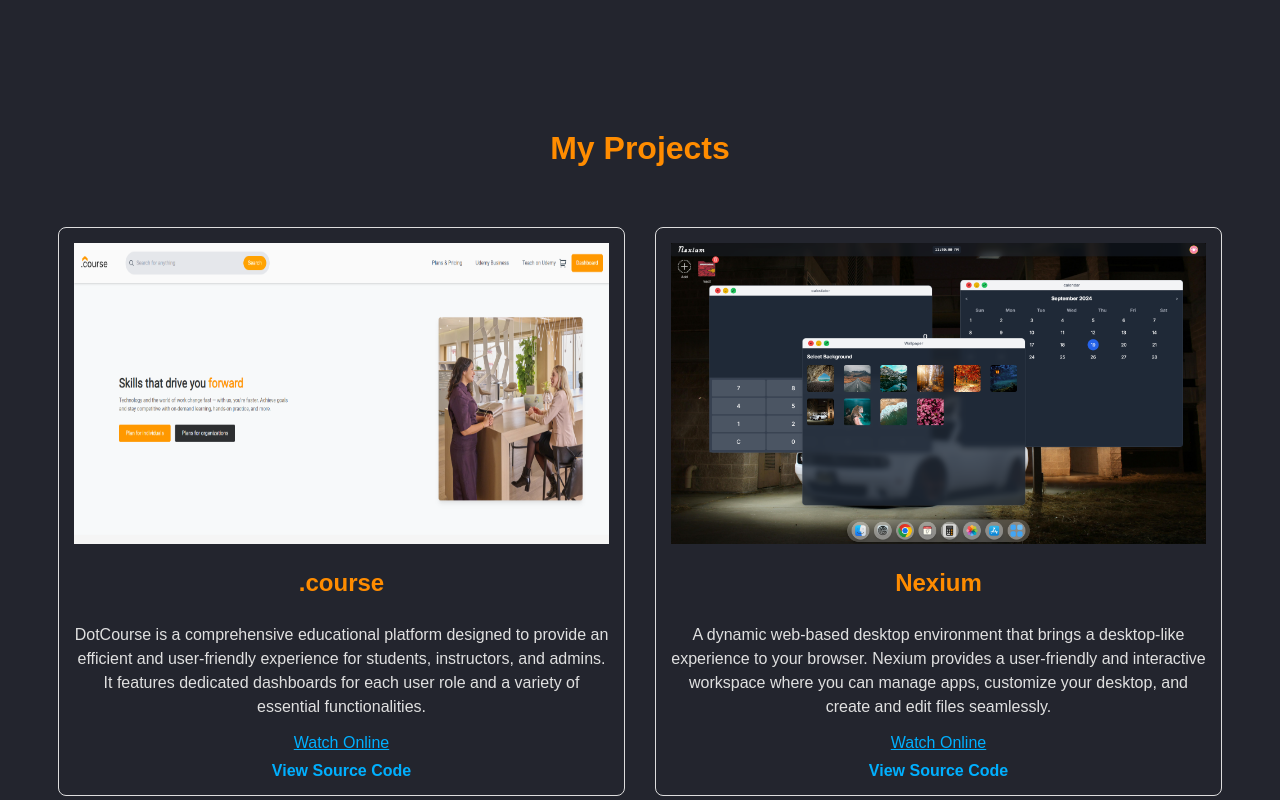
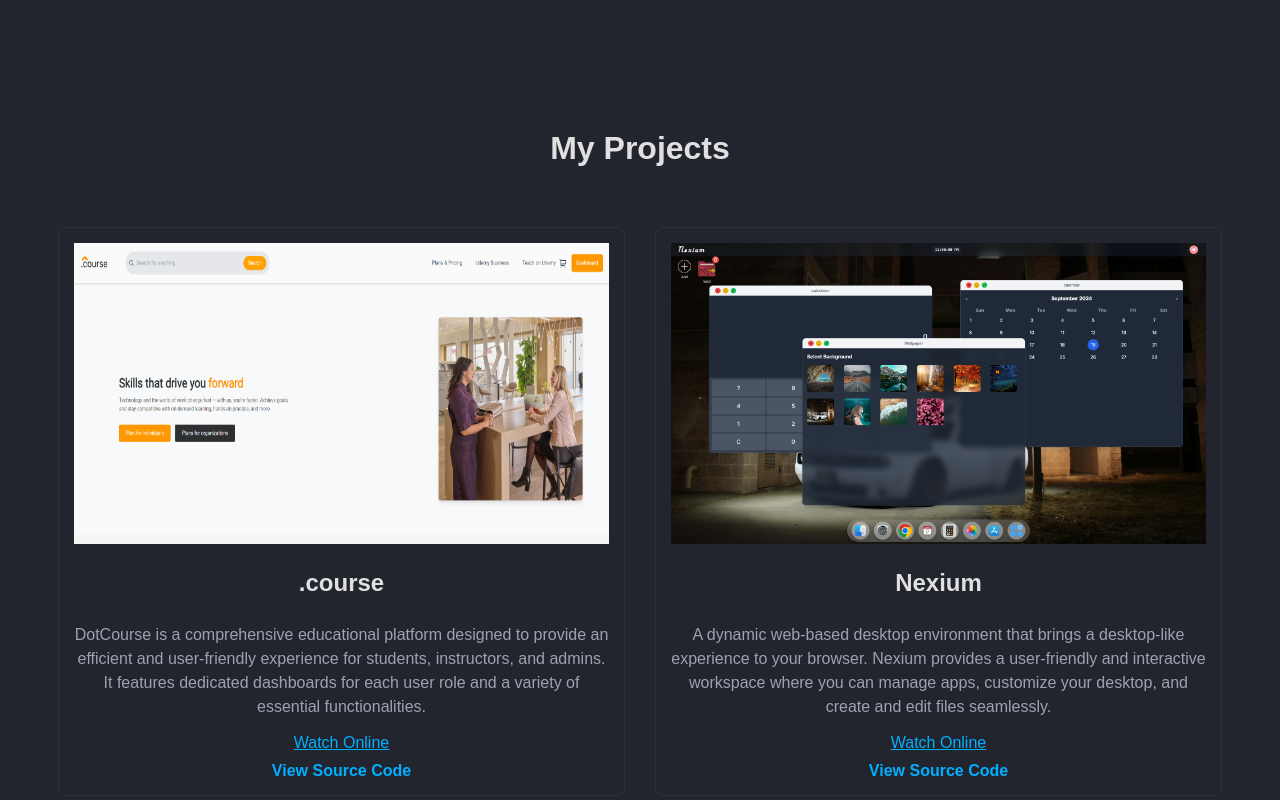
Before and after one commit to m-mohammad-d/portfolio, a React (Vite) app: page / in a window 1280 px wide. Shown: the part 1520-2320 px from the top of the page. Built offline with nearby package versions, Linux system fonts and the light colour scheme; a web font is replaced by a local one.

Commit message:
style : update myProject style

```diff
--- a/src/Components/MyProject/MyProject.css
+++ b/src/Components/MyProject/MyProject.css
@@ -7,11 +7,12 @@
   text-align: center;
   font-size: 2rem;
   margin-bottom: 60px;
+  color: var(--text-primary);
 }
 
 .my-project__projects {
   display: grid;
-  grid-template-columns: repeat(2, 1fr); /* two columns */
+  grid-template-columns: repeat(2, 1fr);
   gap: 30px;
 }
 
@@ -21,15 +22,15 @@
   align-items: center;
   text-align: center;
   padding: 15px;
-  border: 1px solid #ddd;
+  border: 1px solid var(--border-color);
   border-radius: 8px;
-  transition: transform 0.3s ease, box-shadow 0.3s ease;
-  overflow: hidden; /* Prevent overflow issues */
+  transition: all 0.3s ease, box-shadow 0.3s ease;
+  overflow: hidden;
 }
 
 .my-project__project:hover {
-  transform: translateY(-5px);
-  box-shadow: 0 4px 8px rgba(0, 0, 0, 0.1);
+  box-shadow: 0px 0px 7px var(--header-color);
+  border-color: var(--header-color);
 }
 
 .my-project__image {
@@ -42,12 +43,14 @@
 .my-project__name {
   font-size: 1.5rem;
   margin: 10px 0;
+  color: var(--text-primary);
 }
 
 .my-project__description {
   font-size: 1rem;
   margin-bottom: 15px;
   line-height: 1.5;
+  color: var(--secondary-text-color);
 }
 
 .my-project__github {
@@ -55,20 +58,21 @@
   margin-top: 10px;
   text-decoration: none;
   font-weight: bold;
+  color: var(--link-color);
 }
 
 .my-project__github:hover {
   text-decoration: underline;
+  color: var(--highlight-text-color);
 }
 
-/* Media Queries */
 @media (max-width: 768px) {
   .my-project__title {
     font-size: 1.5rem;
   }
 
   .my-project__projects {
-    grid-template-columns: repeat(2, 1fr); /* Two columns for tablets */
+    grid-template-columns: repeat(2, 1fr);
   }
 }
 
@@ -78,6 +82,6 @@
   }
 
   .my-project__projects {
-    grid-template-columns: 1fr; /* Single column for mobile */
+    grid-template-columns: 1fr;
   }
 }
```
